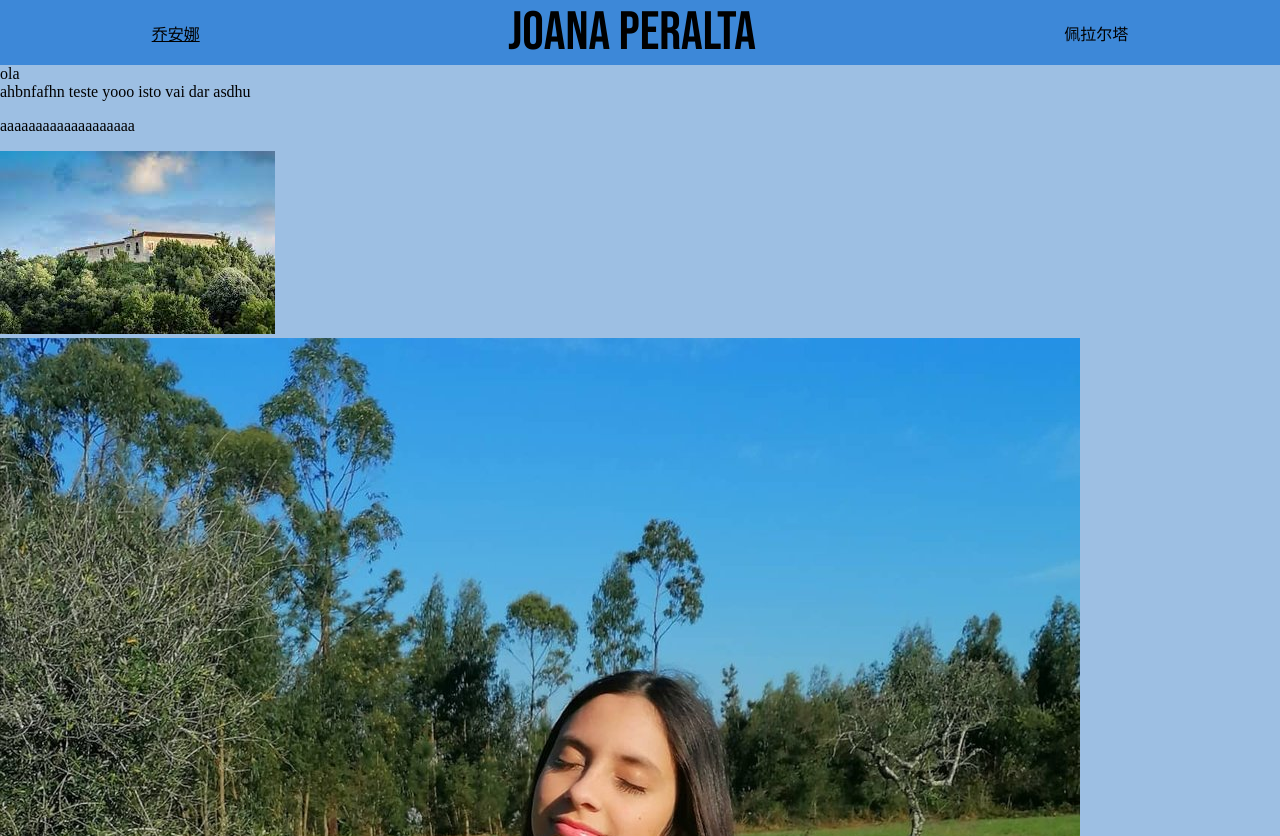
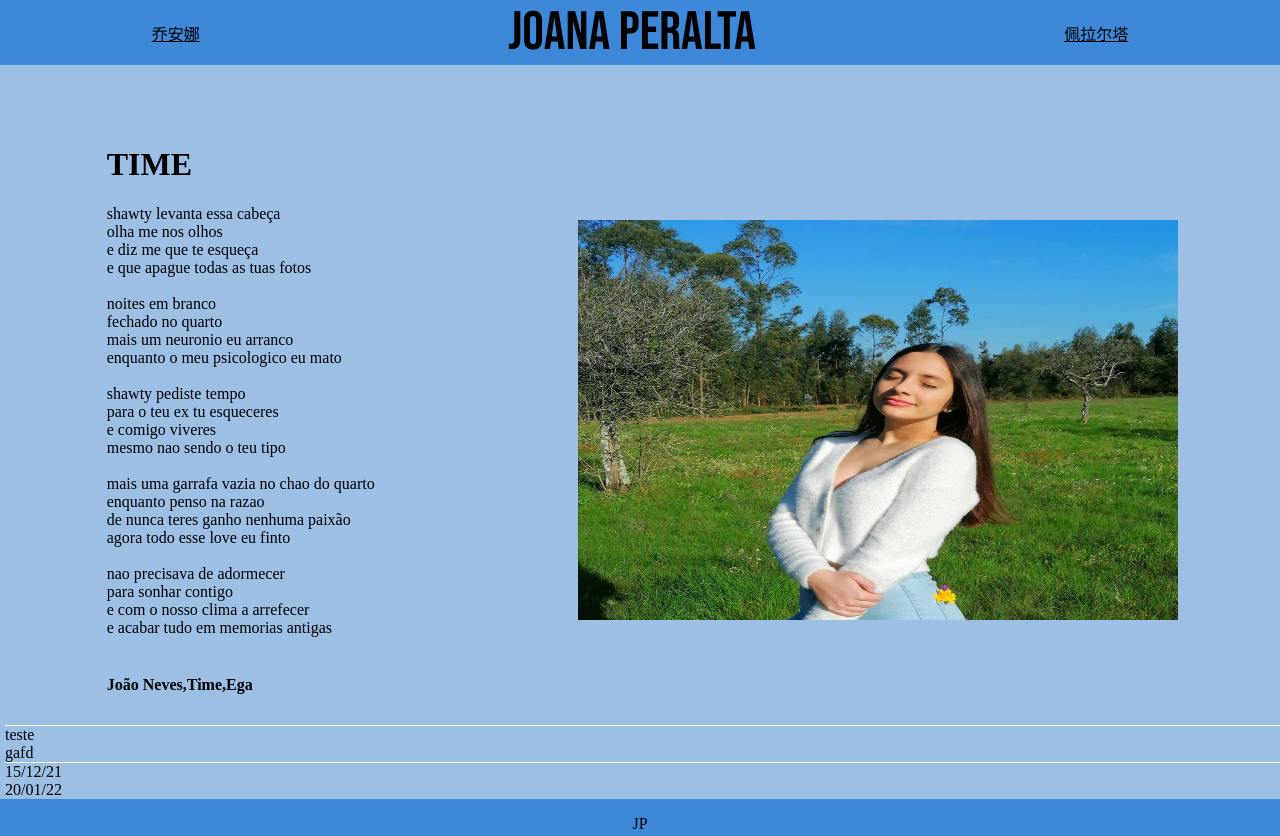
Before and after one commit to NEVES58/site-anonimo, a plain HTML site: page index.html in a window 1280 px wide. Shown: the top 836 px of the page. Drawn offline with Linux system fonts and the light colour scheme.

Commit message:
ATUALIZAÇÃO NO CODIGO

```diff
--- a/headersubdominios/joana/joana/joana.css
+++ b/headersubdominios/joana/joana/joana.css
@@ -1,5 +1,8 @@
 .body {
-    background-color:rgb(29, 86, 170) ;
-    color:rgb(255, 255, 255)
+  background-color: rgb(29, 86, 170);
+  color: rgb(255, 255, 255);
+}
 
+.teste_cor {
+  color: rgb(141, 9, 9);
 }
--- a/index.css
+++ b/index.css
@@ -1,21 +1,58 @@
 .header {
-    background-color: #3d88d8;
-    margin-top:0;
-    display: flex;
-    flex-direction: row;
-    justify-content: space-around;
-    gap:5px;
-    align-items: center;
+  background-color: #3d88d8;
+  margin-top: 0;
+  display: flex;
+  flex-direction: row;
+  justify-content: space-around;
+  gap: 5px;
+  align-items: center;
 }
 
-.nome{
-    font-size:54px;
-    font-family: 'Bebas Neue', cursive;
+.nome {
+  font-size: 54px;
+  font-family: "Bebas Neue", cursive;
 }
 
+.primeiro_nome {
+  color: black;
+}
+
+.ultimo_nome {
+  color: black;
+}
 .body {
   background-color: #9dbfe3;
-  margin-top:0;
+  margin-top: 0px;
   margin-left: 0;
   margin-right: 0;
+  margin-bottom: 0px;
 }
+
+.main {
+  margin-top: 60px;
+  margin-left: 5px;
+}
+
+.primeira_parte {
+  display: flex;
+  align-items: center;
+  justify-content: space-around;
+  margin-bottom: 10px;
+}
+
+.segunda_parte {
+  margin-top: 10px;
+  border-top: 0.4px solid #ffffff;
+}
+
+.terceira_parte {
+  border-top: 0.4px solid #ffffff;
+  display: flex;
+}
+
+.footer {
+  background-color: #3d88d8;
+  bottom: 0vh;
+  display: flex;
+  justify-content: space-evenly;
+}
--- a/index.html
+++ b/index.html
@@ -2,30 +2,80 @@
 <html lang="pt">
   <head>
     <link rel="stylesheet" href="index.css" />
-    <link rel="preconnect" href="https://fonts.googleapis.com/%22%3E">
-    <link rel="preconnect" href="https://fonts.gstatic.com/" crossorigin>
-    <link href="https://fonts.googleapis.com/css2?family=Bebas+Neue&display=swap" rel="stylesheet">
-    <title>teste</title>
+    <link rel="preconnect" href="https://fonts.googleapis.com/%22%3E" />
+    <link rel="preconnect" href="https://fonts.gstatic.com/" crossorigin />
+    <link
+      href="https://fonts.googleapis.com/css2?family=Bebas+Neue&display=swap"
+      rel="stylesheet"
+    />
+    <title>JP</title>
   </head>
   <body class="body">
     <header class="header">
-
-      <a style=color:black href="headersubdominios/joana/joana/joana.html">乔安娜</a>
-      <div
-
-
-        class="nome">Joana Peralta</div>
-      <div>佩拉尔塔</div>
+      <a class="primeiro_nome" href="headersubdominios/joana/joana/joana.html"
+        >乔安娜</a
+      >
+      <div class="nome">Joana Peralta</div>
+      <a class="ultimo_nome" href="headersubdominios/joana/peralta/peralta.html"
+        >佩拉尔塔</a
+      >
     </header>
 
-    <main>
-      <div class="ola">ola</div>
-      <div>ahbnfafhn teste yooo isto vai dar asdhu</div>
+    <main class="main">
+      <div class="primeira_parte">
+        <div class="poema">
+          <h1>TIME</h1>
+          shawty levanta essa cabeça<br />
+          olha me nos olhos<br />
+          e diz me que te esqueça<br />
+          e que apague todas as tuas fotos<br />
+          <br />
+          noites em branco <br />
+          fechado no quarto<br />
+          mais um neuronio eu arranco<br />
+          enquanto o meu psicologico eu mato<br />
+          <br />
+          shawty pediste tempo <br />
+          para o teu ex tu esqueceres<br />
+          e comigo viveres<br />
+          mesmo nao sendo o teu tipo<br />
+          <br />
+          mais uma garrafa vazia no chao do quarto<br />
+          enquanto penso na razao <br />
+          de nunca teres ganho nenhuma paixão<br />
+          agora todo esse love eu finto<br />
+          <br />
+          nao precisava de adormecer<br />
+          para sonhar contigo<br />
+          e com o nosso clima a arrefecer<br />
+          e acabar tudo em memorias antigas<br />
+          <br />
+          <h4>João Neves,Time,Ega</h4>
+        </div>
 
-      <p class="a">aaaaaaaaaaaaaaaaaaa</p>
-      <img src="transferir.jpg" />
-      <img src="instadp_joana_peralta_23_full_size.jpg" />
+        <img
+          src="instadp_joana_peralta_23_full_size.jpg"
+          alt="foto Joana Peralta"
+          height="400px"
+          width="600px"
+        />
+      </div>
+
+      <div class="segunda_parte">
+        teste <br />
+        gafd
+      </div>
+
+      <div class="terceira_parte">
+        15/12/21
+        <br />
+        20/01/22
+      </div>
     </main>
-    <footer></footer>
+    <footer class="footer">
+      <p></p>
+      <p>JP</p>
+      <p></p>
+    </footer>
   </body>
 </html>
```
Also changed, not shown: headersubdominios/joana/joana/joana.html (+9 -9 lines).
